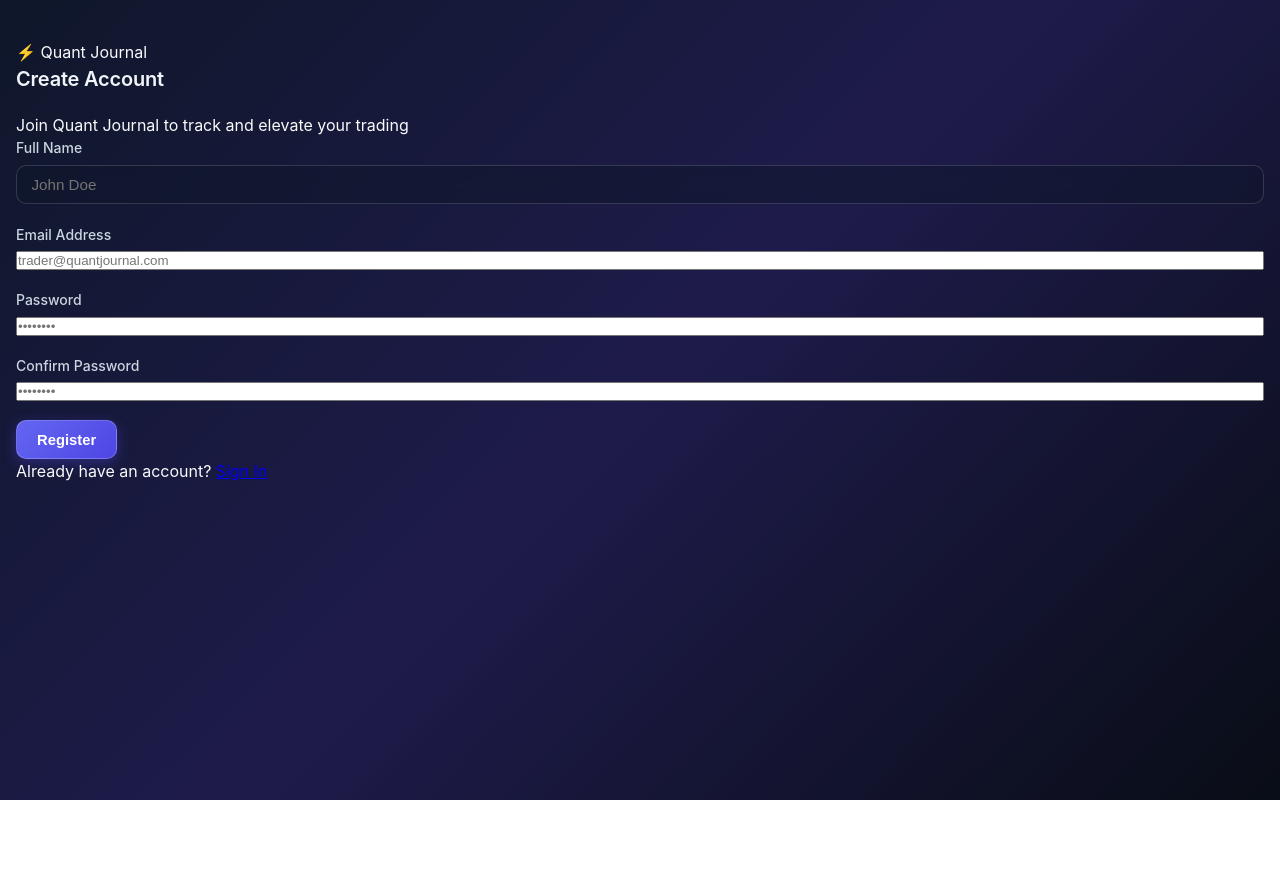
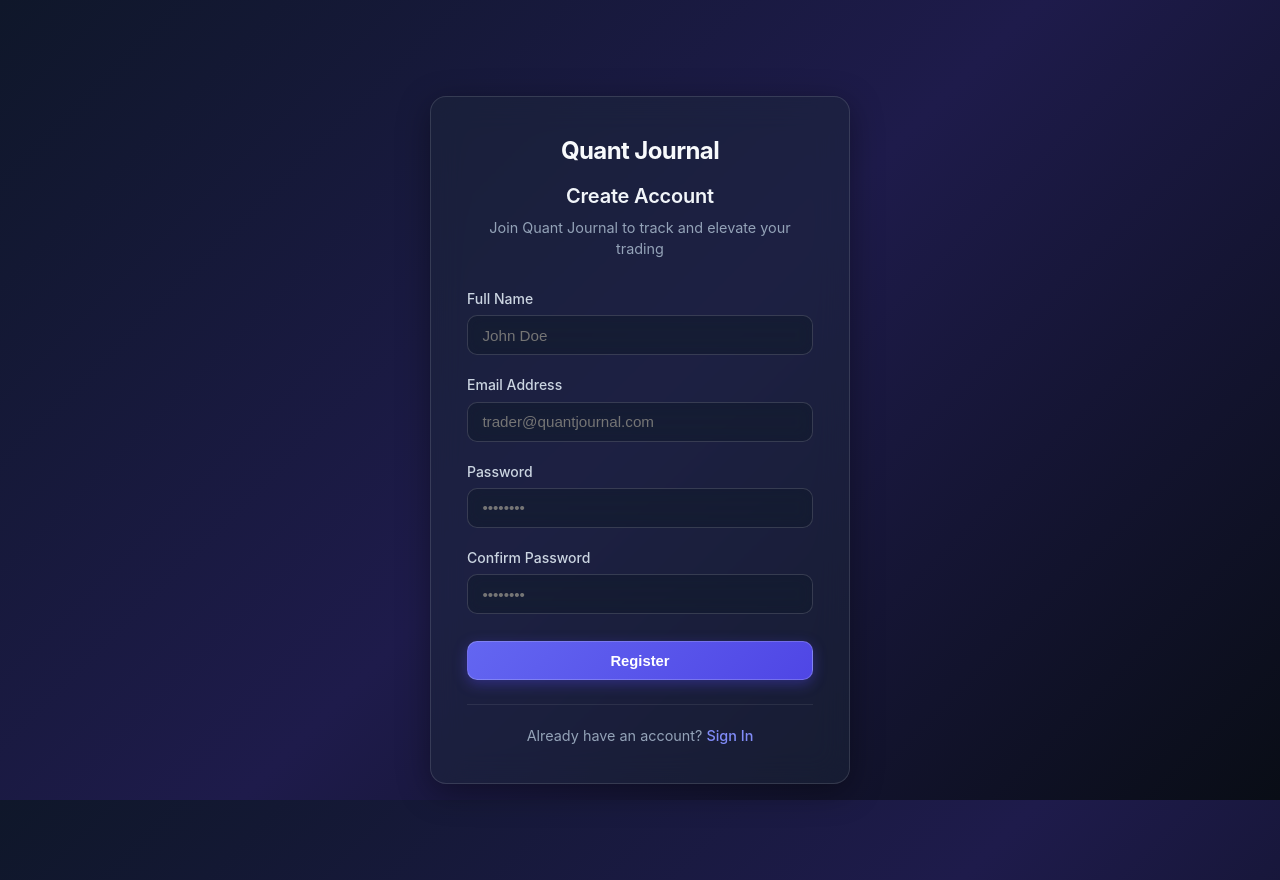
Before and after one commit to Harxshz7/quant-journal, a React app in the folder frontend/: page /register in a window 1280 px wide. Before the commit the page ends 800 px from the top, so only its background shows below. Built offline with nearby package versions, Linux system fonts and the light colour scheme.

Commit message:
feat: add Login and Register pages with global glassmorphism styles

```diff
--- a/frontend/src/index.css
+++ b/frontend/src/index.css
@@ -147,6 +147,8 @@ h2 {
 input[type="text"],
 input[type="number"],
 input[type="date"],
+input[type="email"],
+input[type="password"],
 select,
 textarea {
   width: 100%;
@@ -402,3 +404,158 @@ textarea:focus {
   color: #cbd5e1;
   font-weight: 600;
 }
+
+/* ========================================
+   Auth Pages (Login / Register)
+   ======================================== */
+.auth-container {
+  display: flex;
+  align-items: center;
+  justify-content: center;
+  min-height: 100vh;
+  padding: 2rem 1rem;
+}
+
+.auth-card {
+  width: 100%;
+  max-width: 420px;
+  background: rgba(30, 41, 59, 0.45);
+  backdrop-filter: blur(16px);
+  -webkit-backdrop-filter: blur(16px);
+  border: 1px solid rgba(255, 255, 255, 0.125);
+  border-radius: 16px;
+  padding: 2.25rem;
+  box-shadow: 0 8px 32px 0 rgba(0, 0, 0, 0.37);
+}
+
+.auth-header {
+  text-align: center;
+  margin-bottom: 1.75rem;
+}
+
+.auth-header h2 {
+  margin-bottom: 0.35rem;
+}
+
+.auth-header p {
+  color: #94a3b8;
+  font-size: 0.9rem;
+}
+
+.brand-logo {
+  font-size: 1.5rem;
+  font-weight: 700;
+  letter-spacing: -0.025em;
+  color: #f8fafc;
+  margin-bottom: 0.75rem;
+  display: flex;
+  align-items: center;
+  justify-content: center;
+  gap: 0.35rem;
+}
+
+.logo-icon {
+  display: inline-flex;
+  align-items: center;
+  justify-content: center;
+  width: 2.25rem;
+  height: 2.25rem;
+  background: linear-gradient(135deg, #6366f1 0%, #4f46e5 100%);
+  border-radius: 10px;
+  font-size: 1.15rem;
+  box-shadow: 0 4px 14px 0 rgba(79, 70, 229, 0.4);
+}
+
+/* Alert / Error */
+.alert {
+  padding: 0.85rem 1rem;
+  border-radius: 10px;
+  margin-bottom: 1.25rem;
+  font-size: 0.9rem;
+  backdrop-filter: blur(8px);
+  -webkit-backdrop-filter: blur(8px);
+}
+
+.alert-error {
+  background: rgba(239, 68, 68, 0.15);
+  color: #f87171;
+  border: 1px solid rgba(248, 113, 113, 0.3);
+}
+
+/* Auth Form */
+.auth-form {
+  display: flex;
+  flex-direction: column;
+}
+
+.auth-form .btn {
+  width: 100%;
+  margin-top: 0.5rem;
+}
+
+/* Auth Footer */
+.auth-footer {
+  text-align: center;
+  margin-top: 1.5rem;
+  padding-top: 1.25rem;
+  border-top: 1px solid rgba(255, 255, 255, 0.08);
+}
+
+.auth-footer p {
+  color: #94a3b8;
+  font-size: 0.9rem;
+}
+
+.auth-footer a {
+  color: #818cf8;
+  text-decoration: none;
+  font-weight: 500;
+  transition: color 0.2s ease, text-shadow 0.2s ease;
+}
+
+.auth-footer a:hover {
+  color: #a5b4fc;
+  text-shadow: 0 0 8px rgba(165, 180, 252, 0.4);
+}
+
+/* ========================================
+   Loading Spinner (ProtectedRoute)
+   ======================================== */
+.flex-center {
+  display: flex;
+  align-items: center;
+  justify-content: center;
+}
+
+.spinner {
+  width: 2.25rem;
+  height: 2.25rem;
+  border: 3px solid rgba(255, 255, 255, 0.12);
+  border-top-color: #818cf8;
+  border-radius: 50%;
+  animation: spin 0.7s linear infinite;
+}
+
+@keyframes spin {
+  to {
+    transform: rotate(360deg);
+  }
+}
+
+/* ========================================
+   User Badge (pill — kept for reuse)
+   ======================================== */
+.user-badge {
+  display: inline-flex;
+  align-items: center;
+  gap: 0.4rem;
+  padding: 0.3rem 0.85rem;
+  font-size: 0.8rem;
+  font-weight: 600;
+  color: #cbd5e1;
+  background: rgba(255, 255, 255, 0.08);
+  backdrop-filter: blur(8px);
+  -webkit-backdrop-filter: blur(8px);
+  border: 1px solid rgba(255, 255, 255, 0.15);
+  border-radius: 9999px;
+}
--- a/frontend/src/pages/Login.jsx
+++ b/frontend/src/pages/Login.jsx
@@ -37,7 +37,7 @@ export default function Login() {
       <div className="auth-card">
         <div className="auth-header">
           <div className="brand-logo">
-            <span className="logo-icon">⚡</span> Quant Journal
+            Quant Journal
           </div>
           <h2>Welcome Back</h2>
           <p>Log in to access your trading portal</p>
--- a/frontend/src/pages/Register.jsx
+++ b/frontend/src/pages/Register.jsx
@@ -49,7 +49,7 @@ export default function Register() {
       <div className="auth-card">
         <div className="auth-header">
           <div className="brand-logo">
-            <span className="logo-icon">⚡</span> Quant Journal
+            Quant Journal
           </div>
           <h2>Create Account</h2>
           <p>Join Quant Journal to track and elevate your trading</p>
```
